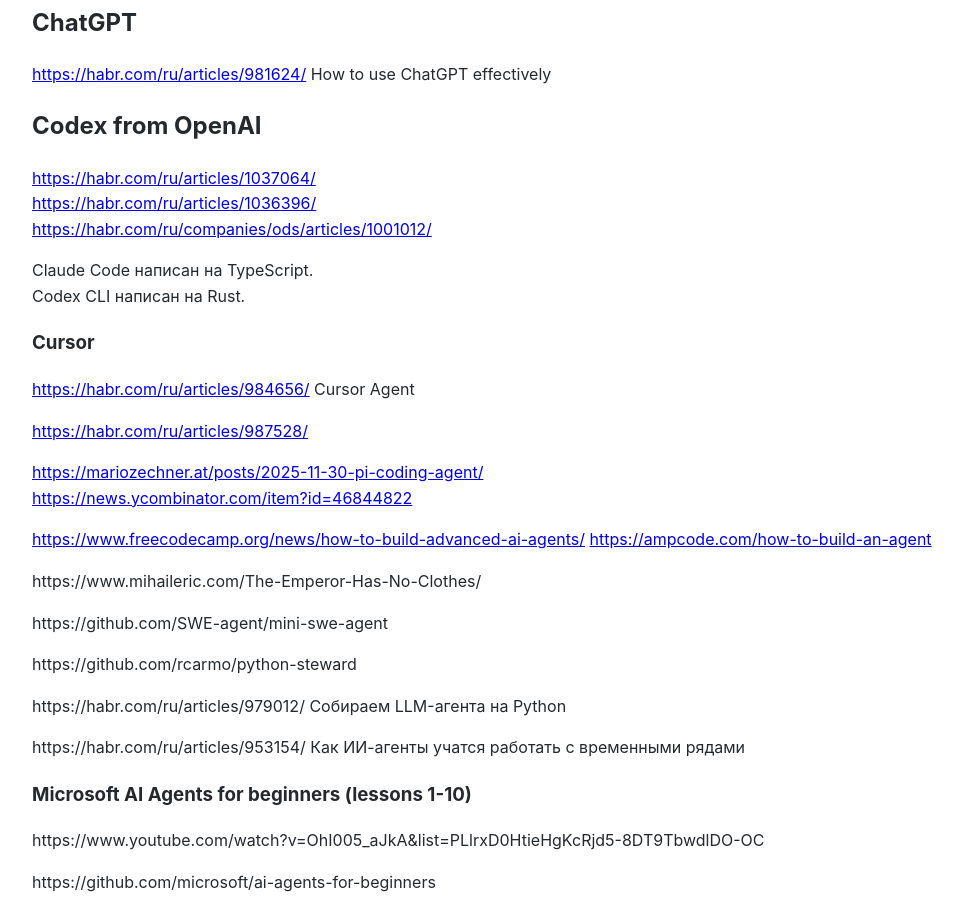
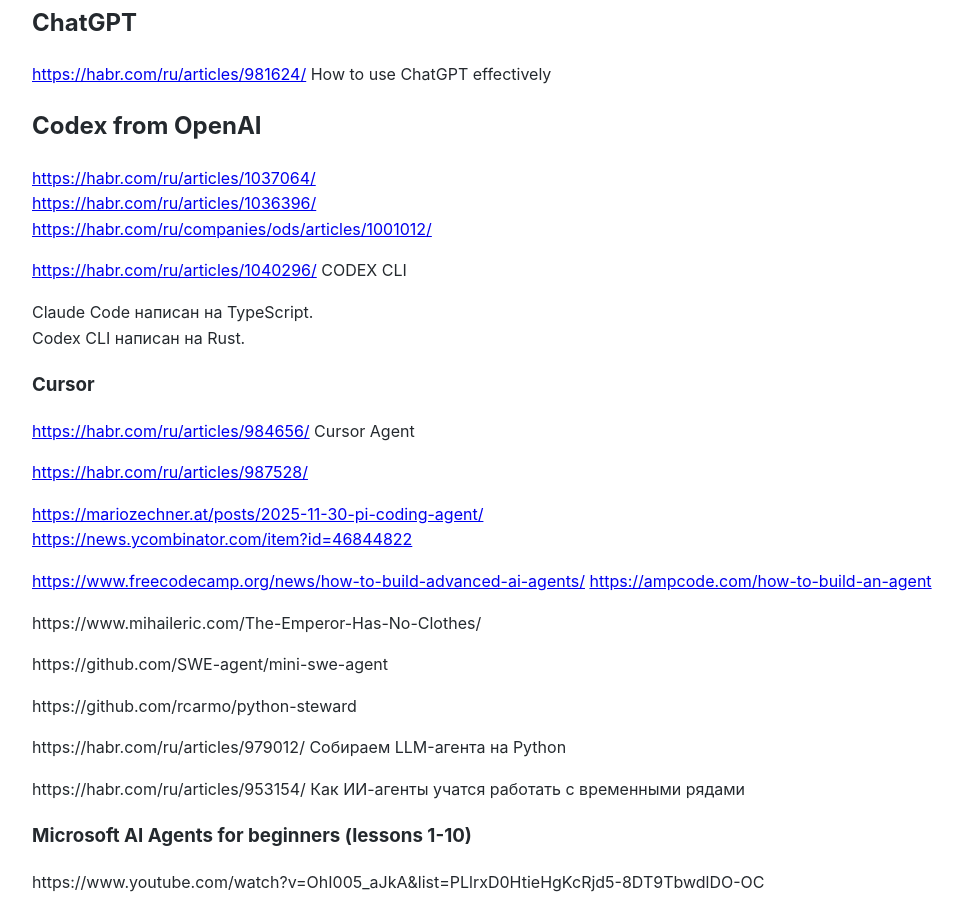
Before and after one commit to Michael-Lubinsky/michael-lubinsky.github.com, a Jekyll site: the page built from ml/agent.md, in a window 1280 px wide and 900 px high, scrolled down 9671 px. Shown: the whole window, without its empty margins (158-1121 px from the left). Built offline with Jekyll 4.4.1, drawn with Linux system fonts in a browser that asks for light colours; our own code applies the rules of GitHub Pages for plain Markdown files.

Commit message:
Update agent.md

```diff
--- a/ml/agent.md
+++ b/ml/agent.md
@@ -495,6 +495,8 @@
 <https://habr.com/ru/articles/1036396/>
 <https://habr.com/ru/companies/ods/articles/1001012/>
 
+<https://habr.com/ru/articles/1040296/> CODEX CLI
+
 Claude Code написан на TypeScript.
 Codex CLI написан на Rust.
 
```
